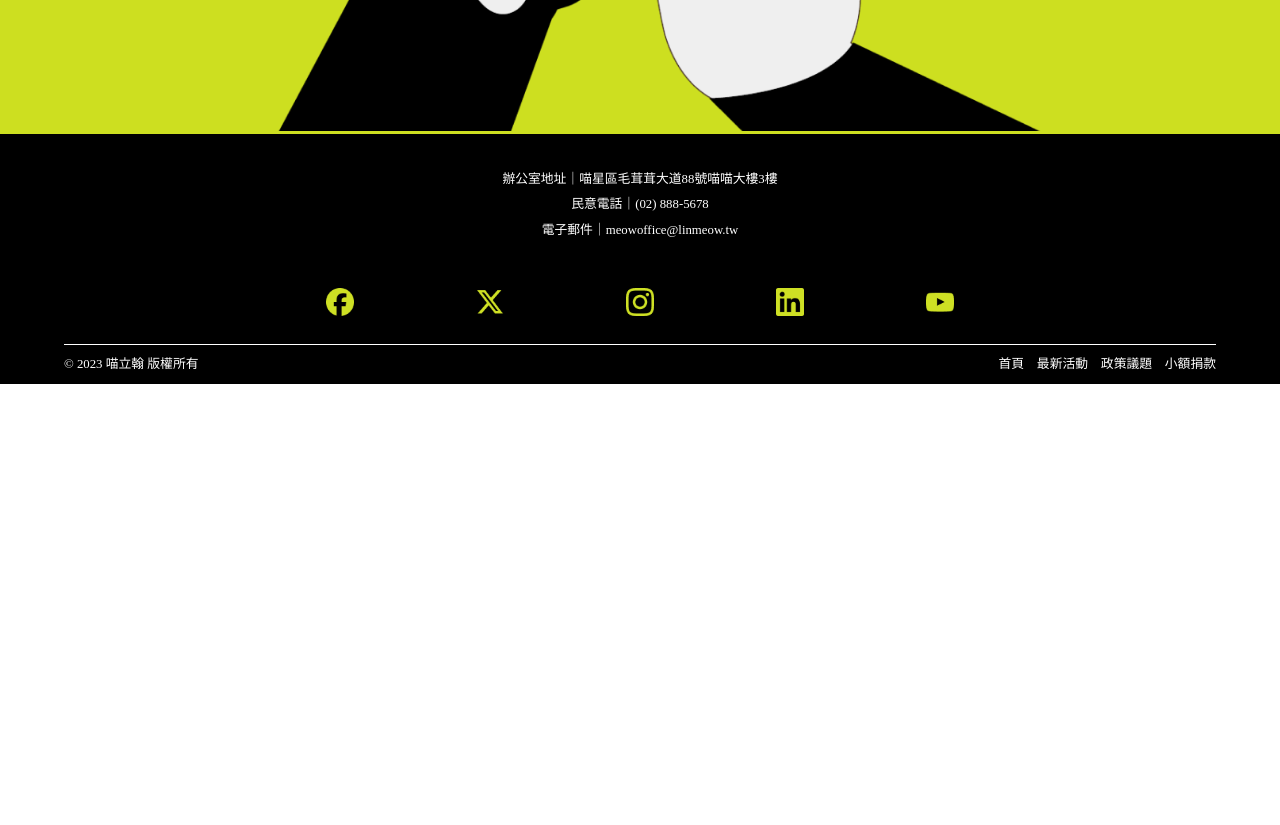
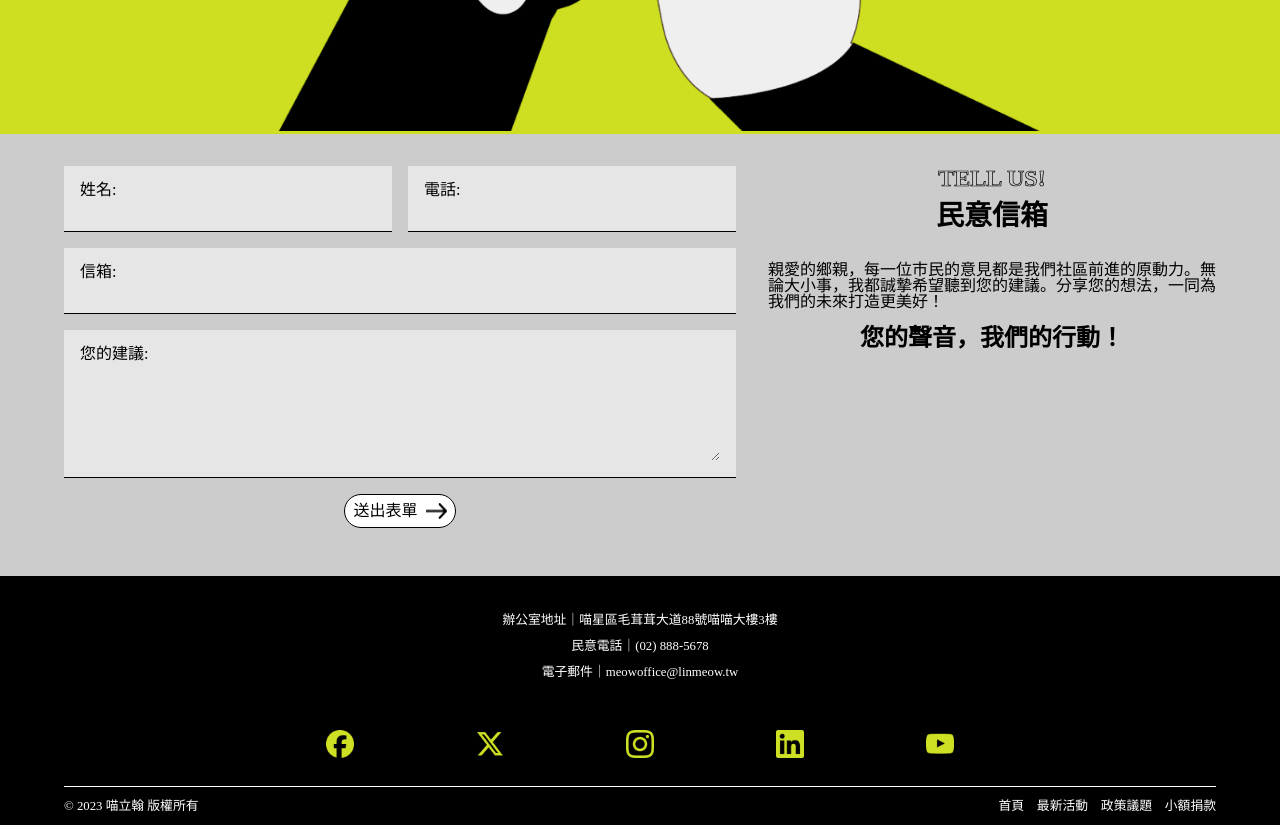
Before and after one commit to Li-Shang-tw/Candidate_website, a Vue app: page / in a window 1280 px wide. Shown: the part 4160-4985 px from the top of the page. Before the commit the page ends 4544 px from the top, so only its background shows below. Built offline with nearby package versions, Linux system fonts and the light colour scheme; a web font is replaced by a local one.

Commit message:
build contactUs

```diff
--- a/src/App.vue
+++ b/src/App.vue
@@ -5,6 +5,7 @@ import TheFooter from "./components/TheFooter.vue";
 import TheHeader from "./components/TheHeader.vue";
 import ThePersonalIntro from "./components/ThePersonalIntro.vue";
 import TheActivitySection from "./components/TheActivitySection.vue";
+import TheContactUs from "./components/TheContactUs.vue";
 </script>
 
 <template>
@@ -13,6 +14,7 @@ import TheActivitySection from "./components/TheActivitySection.vue";
   <ThePersonalIntro />
   <TheActivitySection />
   <TheDonate />
+  <TheContactUs />
   <TheFooter />
 </template>
 
--- a/src/assets/main.css
+++ b/src/assets/main.css
@@ -3,7 +3,7 @@
 /*-----color-variable----*/
 :root {
   --main-bg-color: #cddf20;
-  --secondary-bg-color: #e6e6e6;
+  --secondary-bg-color: #cccccc;
   --black: #000000;
   --white: white;
 }
--- /dev/null
+++ b/src/components/TheContactUs.vue
@@ -0,0 +1,143 @@
+<template>
+  <div class="wrap">
+    <div class="contact_section container">
+      <div class="contact_content__block">
+        <div class="heading">
+          <h3 class="heading__subtitle subtite">tell us!</h3>
+          <h2 class="heading__title">民意信箱</h2>
+        </div>
+        <div class="content">
+          <p class="content__text">
+            親愛的鄉親，每一位市民的意見都是我們社區前進的原動力。無論大小事，我都誠摯希望聽到您的建議。分享您的想法，一同為我們的未來打造更美好！
+          </p>
+          <h4 class="content__text-big">您的聲音，我們的行動！</h4>
+        </div>
+      </div>
+      <div class="form">
+        <div class="form__area-1 form__area">
+          <label for="name" class="input_block input_block-name"
+            >姓名:
+            <input type="text" class="form_iput" id="name" />
+          </label>
+          <label for="phone" class="input_block input_block-phone"
+            >電話:
+            <input type="tel" class="form_iput" id="phone" />
+          </label>
+        </div>
+        <div class="form__area-2 form__area">
+          <label for="email" class="input_block"
+            >信箱:
+            <input type="email" class="form_iput" id="email" />
+          </label>
+          <label for="comment" class="comment_block"
+            ><span class="comment__label">您的建議:</span>
+
+            <textarea class="form_comment" id="comment" />
+          </label>
+        </div>
+        <Button text="送出表單" type="2" />
+      </div>
+    </div>
+  </div>
+</template>
+
+<script setup>
+import Button from "./Button.vue";
+</script>
+
+<style scoped>
+.wrap {
+  background-color: var(--secondary-bg-color);
+  padding-bottom: 3em;
+}
+
+.heading {
+  padding: 2em 0;
+}
+.heading__subtitle {
+  margin-bottom: 0.5em;
+  color: var(--secondary-bg-color);
+  -webkit-text-stroke: 0.7px black;
+}
+.heading__title {
+  color: black;
+}
+
+.content__text {
+  text-align: left;
+  margin-bottom: 1em;
+}
+.content__text-big {
+  margin-bottom: 1em;
+}
+
+/*---form--- */
+.form {
+  margin: 0 auto;
+  width: 80%;
+}
+
+.form__area {
+  display: flex;
+  flex-direction: column;
+}
+.input_block {
+  background-color: #e6e6e6;
+  border-bottom: 1px solid black;
+  padding: 1em 1em;
+  text-align: left;
+  margin-bottom: 1em;
+}
+/**---移除input預設樣式----*/
+.form_iput {
+  background-color: #e6e6e6;
+  border: 0px;
+  width: 100%;
+}
+.comment_block {
+  background-color: #e6e6e6;
+  border-bottom: 1px solid black;
+  padding: 1em;
+  text-align: left;
+  margin-bottom: 1em;
+  display: flex;
+  flex-direction: column;
+}
+
+.form_comment {
+  background-color: #e6e6e6;
+  border: 0px;
+  padding-bottom: 5em;
+}
+@media (min-width: 900px) {
+  .contact_section {
+    display: flex;
+    padding-top: 2em;
+    gap: 2em;
+  }
+  .contact_content__block {
+    order: 1;
+    width: 40%;
+    display: flex;
+    flex-direction: column;
+  }
+  .heading {
+    padding: 0;
+    margin-bottom: 2em;
+  }
+  .form {
+    width: 60%;
+  }
+
+  .form__area-1 {
+    flex-direction: row;
+    gap: 1em;
+  }
+  .input_block-name {
+    width: 50%;
+  }
+  .input_block-phone {
+    width: 50%;
+  }
+}
+</style>
```
